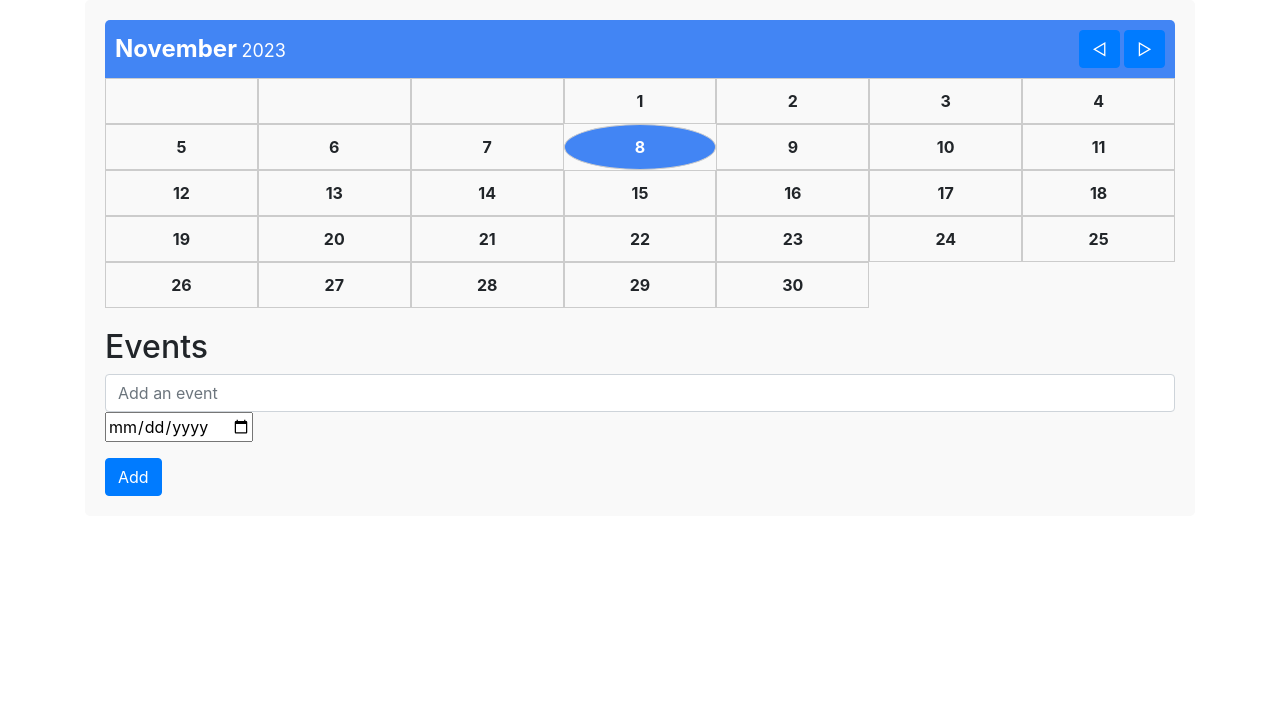
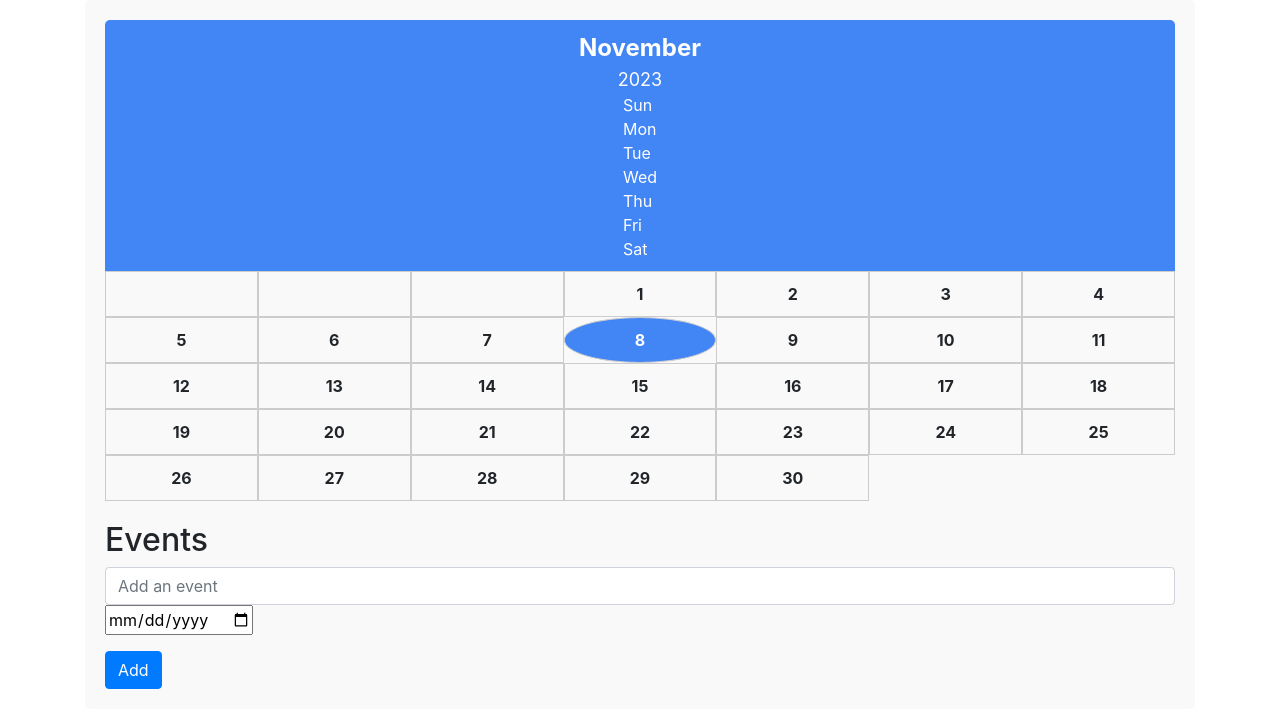
Before and after one commit to coolcoderpro123/Intelist, a website: page cal.html in a window 1280 px wide. Drawn offline with nearby package versions, Linux system fonts and the light colour scheme.

Commit message:
Update cal.html

```diff
--- a/cal.html
+++ b/cal.html
@@ -13,7 +13,7 @@
     }
     .calendar-header {
       display: flex;
-      justify-content: space-between;
+      flex-direction: column;
       align-items: center;
       background-color: #4285F4;
       color: #fff;
@@ -56,13 +56,16 @@
   <div class="container">
     <div class="calendar-container">
       <div class="calendar-header">
-        <div>
-          <span class="month-name" id="month-name"></span>
-          <span class="year" id="year"></span>
-        </div>
-        <div>
-          <button class="btn btn-primary" onclick="previousMonth()">&#9665;</button>
-          <button class="btn btn-primary" onclick="nextMonth()">&#9655;</button>
+        <span class="month-name" id="month-name"></span>
+        <span class="year" id="year"></span>
+        <div class="days-header">
+          <div class="day-header">Sun</div>
+          <div class="day-header">Mon</div>
+          <div class="day-header">Tue</div>
+          <div class="day-header">Wed</div>
+          <div class="day-header">Thu</div>
+          <div class="day-header">Fri</div>
+          <div class="day-header">Sat</div>
         </div>
       </div>
       <div class="days" id="days"></div>
@@ -98,7 +101,7 @@
       "2024-12-25": "Christmas Day",
       "2023-12-24": "Christmas Eve",
       "2024-12-24": "Christmas Eve",
-      //Add Default Holidays Here
+      // Add Default Holidays Here
     };
 
     function generateCalendar(year, month) {
```
